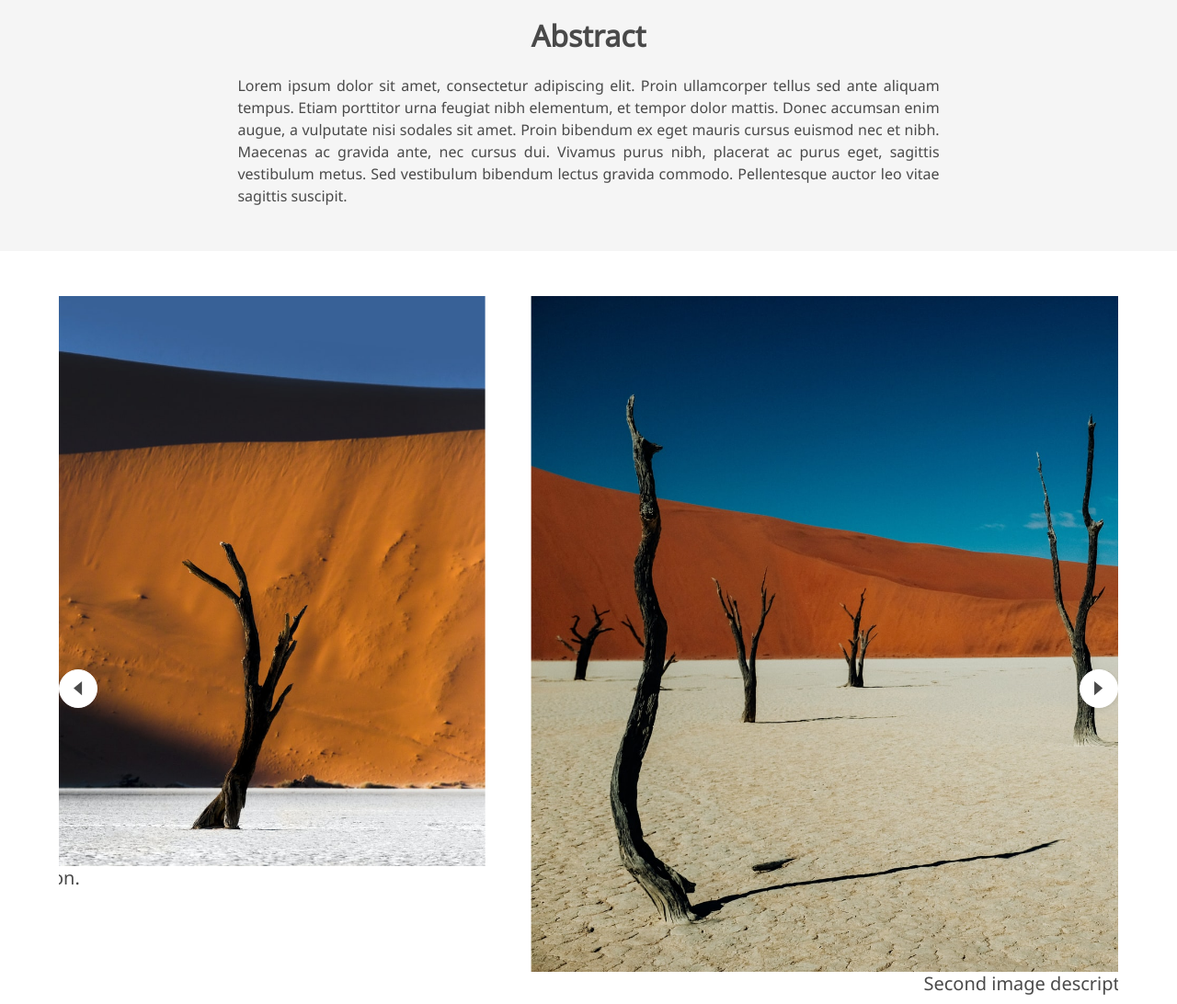
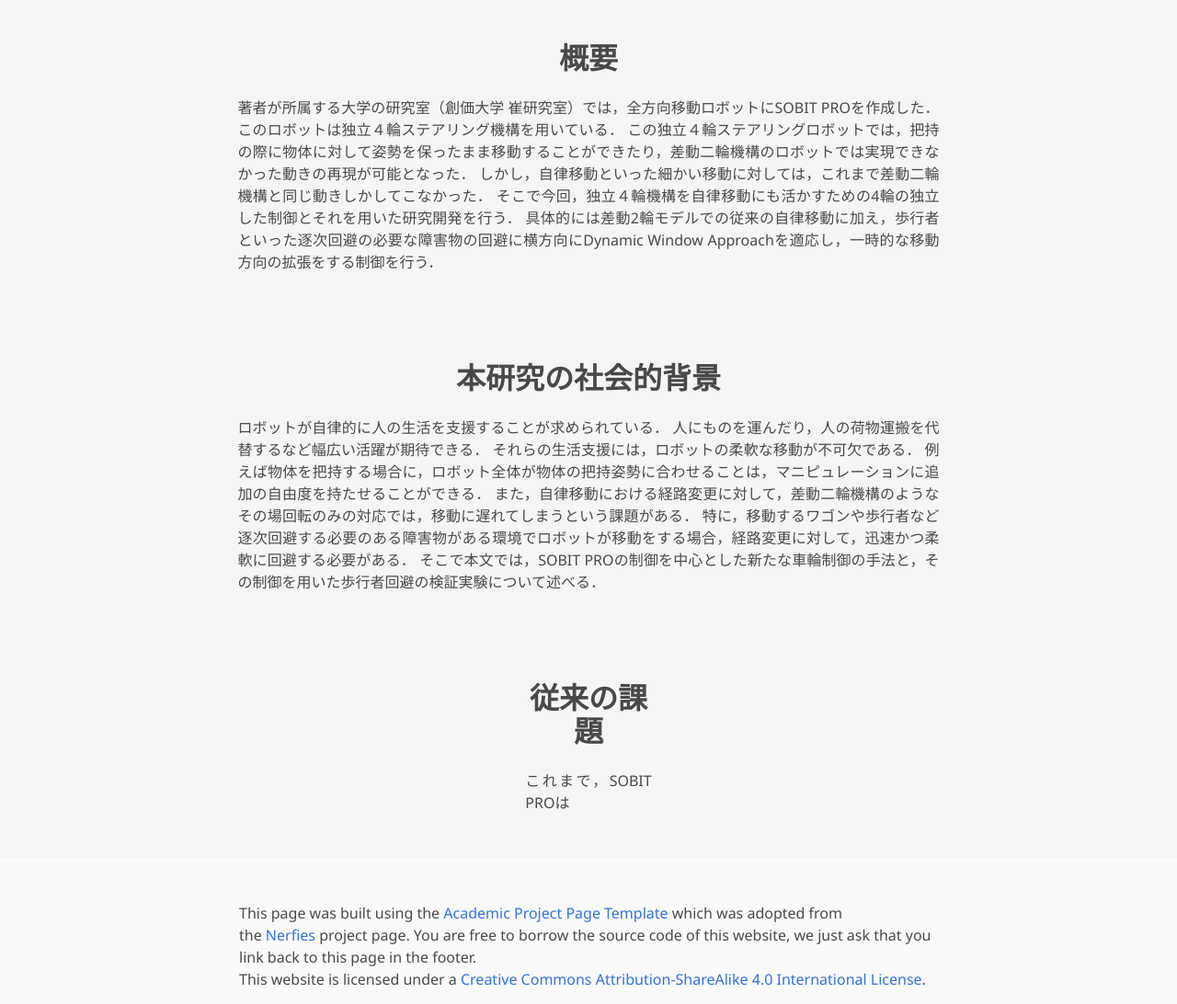
Before and after one commit to OnoFumiya/omnidirectional_mobile_robot, a plain HTML site: page index.html in a window 1280 px wide. Shown: the part 675-1767 px from the top of the page at 92% size. Drawn offline with nearby package versions, Linux system fonts and the light colour scheme; some icons are missing; a web font is replaced by a local one.

Commit message:
update text

```diff
--- a/index.html
+++ b/index.html
@@ -52,7 +52,7 @@
       <div class="container is-max-desktop">
         <div class="columns is-centered">
           <div class="column has-text-centered">
-            <h1 class="title is-1 publication-title">Academic Project Page</h1>
+            <h1 class="title is-1 publication-title">独立4輪ステアリング機構を用いた全方向移動ロボットの車輪制御</h1>
             <div class="is-size-5 publication-authors">
               <!-- Paper authors -->
               <!-- <span class="author-block">
@@ -65,25 +65,25 @@
                   </div>
 
                   <div class="is-size-5 publication-authors">
-                    <span class="author-block">小野郁哉<br>創価大学<br>創価大学卒業研究2023</span>
-                    <span class="eql-cntrb"><small><br><sup>*</sup>Indicates Equal Contribution</small></span>
+                    <span class="author-block">小野郁哉<br>創価大学<br>創価大学卒業研究（2023年度）</span>
+                    <!-- <span class="eql-cntrb"><small><br><sup>*</sup>Indicates Equal Contribution</small></span> -->
                   </div>
 
                   <div class="column has-text-centered">
                     <div class="publication-links">
                          <!-- Arxiv PDF link -->
                       <span class="link-block">
-                        <a href="https://arxiv.org/pdf/<ARXIV PAPER ID>.pdf" target="_blank"
+                        <a href="https://onofumiya.github.io/omnidirectional_mobile_robot/static/pdfs/ono_graduation_research_paper.pdf" target="_blank"
                         class="external-link button is-normal is-rounded is-dark">
                         <span class="icon">
                           <i class="fas fa-file-pdf"></i>
                         </span>
-                        <span>Paper</span>
+                        <span>卒業論文</span>
                       </a>
                     </span>
 
                     <!-- Supplementary PDF link -->
-                    <span class="link-block">
+                    <!-- <span class="link-block">
                       <a href="static/pdfs/supplementary_material.pdf" target="_blank"
                       class="external-link button is-normal is-rounded is-dark">
                       <span class="icon">
@@ -91,11 +91,11 @@
                       </span>
                       <span>Supplementary</span>
                     </a>
-                  </span>
+                  </span> -->
 
                   <!-- Github link -->
                   <span class="link-block">
-                    <a href="https://github.com/YOUR REPO HERE" target="_blank"
+                    <a href="https://github.com/OnoFumiya/navigation_stack/tree/ydwa" target="_blank"
                     class="external-link button is-normal is-rounded is-dark">
                     <span class="icon">
                       <i class="fab fa-github"></i>
@@ -105,7 +105,7 @@
                 </span>
 
                 <!-- ArXiv abstract Link -->
-                <span class="link-block">
+                <!-- <span class="link-block">
                   <a href="https://arxiv.org/abs/<ARXIV PAPER ID>" target="_blank"
                   class="external-link button is-normal is-rounded is-dark">
                   <span class="icon">
@@ -113,7 +113,7 @@
                   </span>
                   <span>arXiv</span>
                 </a>
-              </span>
+              </span> -->
             </div>
           </div>
         </div>
@@ -128,7 +128,6 @@
   <div class="container is-max-desktop">
     <div class="hero-body">
       <video poster="" id="tree" autoplay controls muted loop height="100%">
-        <!-- Your video here -->
         <source src="static/videos/banner_video.mp4"
         type="video/mp4">
       </video>
@@ -145,10 +144,21 @@
   <div class="container is-max-desktop">
     <div class="columns is-centered has-text-centered">
       <div class="column is-four-fifths">
-        <h2 class="title is-3">Abstract</h2>
+        <h2 class="title is-3">概要</h2>
         <div class="content has-text-justified">
+          <!--  -->
+          <!-- <video poster="" id="tree" autoplay controls muted loop height="100%">
+            <source src="static/videos/banner_video.mp4"
+            type="video/mp4">
+          </video> -->
+          <!--  -->
           <p>
-            Lorem ipsum dolor sit amet, consectetur adipiscing elit. Proin ullamcorper tellus sed ante aliquam tempus. Etiam porttitor urna feugiat nibh elementum, et tempor dolor mattis. Donec accumsan enim augue, a vulputate nisi sodales sit amet. Proin bibendum ex eget mauris cursus euismod nec et nibh. Maecenas ac gravida ante, nec cursus dui. Vivamus purus nibh, placerat ac purus eget, sagittis vestibulum metus. Sed vestibulum bibendum lectus gravida commodo. Pellentesque auctor leo vitae sagittis suscipit.
+            著者が所属する大学の研究室（創価大学 崔研究室）では，全方向移動ロボットにSOBIT PROを作成した．
+            このロボットは独立４輪ステアリング機構を用いている．
+            この独立４輪ステアリングロボットでは，把持の際に物体に対して姿勢を保ったまま移動することができたり，差動二輪機構のロボットでは実現できなかった動きの再現が可能となった．
+            しかし，自律移動といった細かい移動に対しては，これまで差動二輪機構と同じ動きしかしてこなかった．
+            そこで今回，独立４輪機構を自律移動にも活かすための4輪の独立した制御とそれを用いた研究開発を行う．
+            具体的には差動2輪モデルでの従来の自律移動に加え，歩行者といった逐次回避の必要な障害物の回避に横方向にDynamic Window Approachを適応し，一時的な移動方向の拡張をする制御を行う．
           </p>
         </div>
       </div>
@@ -158,34 +168,89 @@
 <!-- End paper abstract -->
 
 
+<!-- Paper -->
+<section class="section hero is-light">
+  <div class="container is-max-desktop">
+    <div class="columns is-centered has-text-centered">
+      <div class="column is-four-fifths">
+        <h2 class="title is-3">本研究の社会的背景</h2>
+        <div class="content has-text-justified">
+          <!--  -->
+          <!-- <video poster="" id="tree" autoplay controls muted loop height="100%">
+            <source src="static/videos/banner_video.mp4"
+            type="video/mp4">
+          </video> -->
+          <!--  -->
+          <!-- <img src="static/images/carousel4.jpg" alt="MY ALT TEXT"/> -->
+          <!--  -->
+          <p>
+            ロボットが自律的に人の生活を支援することが求められている．
+            人にものを運んだり，人の荷物運搬を代替するなど幅広い活躍が期待できる．
+
+            それらの生活支援には，ロボットの柔軟な移動が不可欠である．
+            例えば物体を把持する場合に，ロボット全体が物体の把持姿勢に合わせることは，マニピュレーションに追加の自由度を持たせることができる．
+            また，自律移動における経路変更に対して，差動二輪機構のようなその場回転のみの対応では，移動に遅れてしまうという課題がある．
+            特に，移動するワゴンや歩行者など逐次回避する必要のある障害物がある環境でロボットが移動をする場合，経路変更に対して，迅速かつ柔軟に回避する必要がある．
+            そこで本文では，SOBIT PROの制御を中心とした新たな車輪制御の手法と，その制御を用いた歩行者回避の検証実験について述べる．
+          </p>
+        </div>
+      </div>
+    </div>
+  </div>
+</section>
+<!-- End paper -->
+
+
+<!-- Paper -->
+<section class="section hero is-light">
+  <div class="container is-max-desktop">
+    <div class="columns is-centered has-text-centered">
+      <div class="column is-four-fifths">
+        <h2 class="title is-3">従来の課題</h2>
+        <div class="content has-text-justified">
+          <!--  -->
+          <!-- <video poster="" id="tree" autoplay controls muted loop height="100%">
+            <source src="static/videos/banner_video.mp4"
+            type="video/mp4">
+          </video> -->
+          <!--  -->
+          <!-- <img src="static/images/carousel4.jpg" alt="MY ALT TEXT"/> -->
+          <!--  -->
+          <p>
+            これまで，SOBIT PROは
+          </p>
+        </div>
+      </div>
+    </div>
+  </div>
+</section>
+<!-- End paper -->
+
+
 <!-- Image carousel -->
-<section class="hero is-small">
+<!-- <section class="hero is-small">
   <div class="hero-body">
     <div class="container">
       <div id="results-carousel" class="carousel results-carousel">
        <div class="item">
-        <!-- Your image here -->
         <img src="static/images/carousel1.jpg" alt="MY ALT TEXT"/>
         <h2 class="subtitle has-text-centered">
           First image description.
         </h2>
       </div>
       <div class="item">
-        <!-- Your image here -->
         <img src="static/images/carousel2.jpg" alt="MY ALT TEXT"/>
         <h2 class="subtitle has-text-centered">
           Second image description.
         </h2>
       </div>
       <div class="item">
-        <!-- Your image here -->
         <img src="static/images/carousel3.jpg" alt="MY ALT TEXT"/>
         <h2 class="subtitle has-text-centered">
          Third image description.
        </h2>
      </div>
      <div class="item">
-      <!-- Your image here -->
       <img src="static/images/carousel4.jpg" alt="MY ALT TEXT"/>
       <h2 class="subtitle has-text-centered">
         Fourth image description.
@@ -194,56 +259,51 @@
   </div>
 </div>
 </div>
-</section>
+</section> -->
 <!-- End image carousel -->
 
 
 
 
 <!-- Youtube video -->
-<section class="hero is-small is-light">
+<!-- <section class="hero is-small is-light">
   <div class="hero-body">
     <div class="container">
-      <!-- Paper video. -->
       <h2 class="title is-3">Video Presentation</h2>
       <div class="columns is-centered has-text-centered">
         <div class="column is-four-fifths">
 
           <div class="publication-video">
-            <!-- Youtube embed code here -->
             <iframe src="https://www.youtube.com/embed/JkaxUblCGz0" frameborder="0" allow="autoplay; encrypted-media" allowfullscreen></iframe>
           </div>
         </div>
       </div>
     </div>
   </div>
-</section>
+</section> -->
 <!-- End youtube video -->
 
 
 <!-- Video carousel -->
-<section class="hero is-small">
+<!-- <section class="hero is-small">
   <div class="hero-body">
     <div class="container">
       <h2 class="title is-3">Another Carousel</h2>
       <div id="results-carousel" class="carousel results-carousel">
         <div class="item item-video1">
           <video poster="" id="video1" autoplay controls muted loop height="100%">
-            <!-- Your video file here -->
             <source src="static/videos/carousel1.mp4"
             type="video/mp4">
           </video>
         </div>
         <div class="item item-video2">
           <video poster="" id="video2" autoplay controls muted loop height="100%">
-            <!-- Your video file here -->
             <source src="static/videos/carousel2.mp4"
             type="video/mp4">
           </video>
         </div>
         <div class="item item-video3">
           <video poster="" id="video3" autoplay controls muted loop height="100%">\
-            <!-- Your video file here -->
             <source src="static/videos/carousel3.mp4"
             type="video/mp4">
           </video>
@@ -251,7 +311,7 @@
       </div>
     </div>
   </div>
-</section>
+</section> -->
 <!-- End video carousel -->
 
 
@@ -260,7 +320,7 @@
 
 
 <!-- Paper poster -->
-<section class="hero is-small is-light">
+<!-- <section class="hero is-small is-light">
   <div class="hero-body">
     <div class="container">
       <h2 class="title">Poster</h2>
@@ -270,17 +330,17 @@
 
       </div>
     </div>
-  </section>
+  </section> -->
 <!--End paper poster -->
 
 
 <!--BibTex citation -->
-  <section class="section" id="BibTeX">
+  <!-- <section class="section" id="BibTeX">
     <div class="container is-max-desktop content">
       <h2 class="title">BibTeX</h2>
       <pre><code>BibTex Code Here</code></pre>
     </div>
-</section>
+</section> -->
 <!--End BibTex citation -->
 
 
```
Also changed, not shown: 1 other file.
